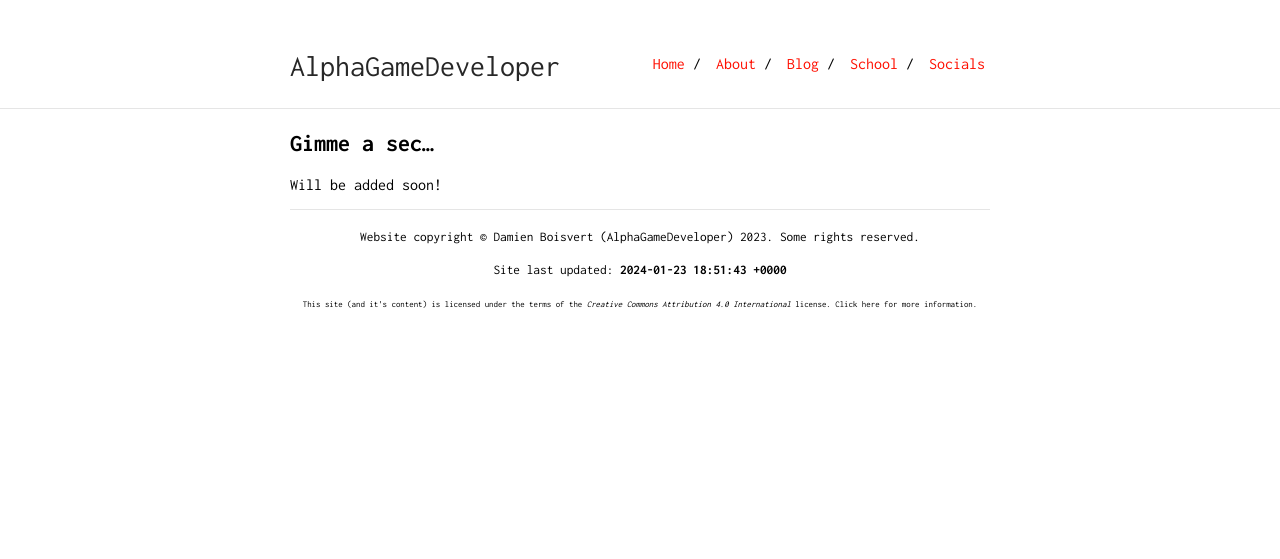
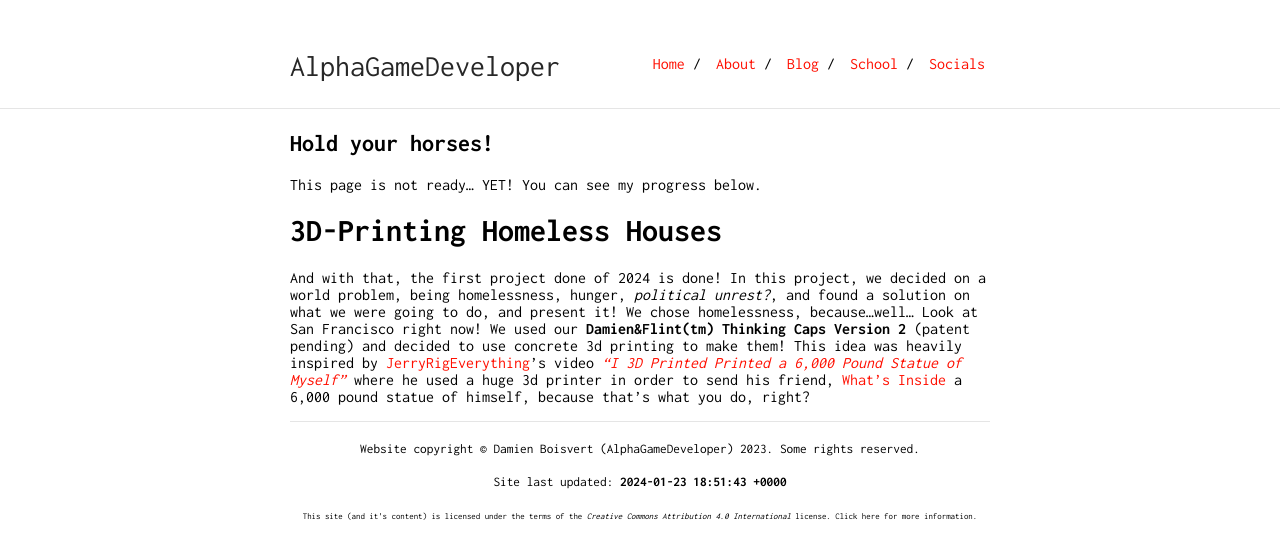
Before and after one commit to AlphaGameDeveloper/AlphaGame.dev, a Jekyll site: the page built from school/9_CheapHomelessHouses.md, in a window 1280 px wide. Shown: the top 559 px of the page. Built offline with Jekyll 4.4.1, drawn with Linux system fonts in a browser that asks for light colours.

Commit message:
[SCHOOL] Update 9_CheapHomelessHouses.md
Added the first paragraph, and changed the notice that it is not done yet to a more friendly "Hold Your Horses!" message.

NOT DONE YET.  Commit part 2 of (idk how many maybe 3 or 4?)

```diff
--- a/school/9_CheapHomelessHouses.md
+++ b/school/9_CheapHomelessHouses.md
@@ -3,5 +3,17 @@ layout: default
 permalink: /school/9/3dhomelesshouse
 title: 3D Printing Homeless Houses
 ---
-## Gimme a sec...
-Will be added soon!
+## Hold your horses!
+This page is not ready... YET!  You can see my progress below.
+
+# 3D-Printing Homeless Houses
+
+And with that, the first project done of 2024 is done!  In this project, we decided on
+a world problem, being homelessness, hunger, *political unrest?*, and found a solution on
+what we were going to do, and present it!  We chose homelessness, because...well... Look
+at San Francisco right now!  We used our **Damien&Flint(tm) Thinking Caps Version 2**
+(patent pending) and decided to use concrete 3d printing to make them!  This idea was heavily
+inspired by [JerryRigEverything](https://www.youtube.com/@JerryRigEverything)'s video
+[*"I 3D Printed Printed a 6,000 Pound Statue of Myself"*](https://youtu.be/FaNLkd0rzXk)
+where he used a huge 3d printer in order to send his friend, [What's Inside](https://www.youtube.com/user/lincolnmarkham)
+a 6,000 pound statue of himself, because that's what you do, right?
```
